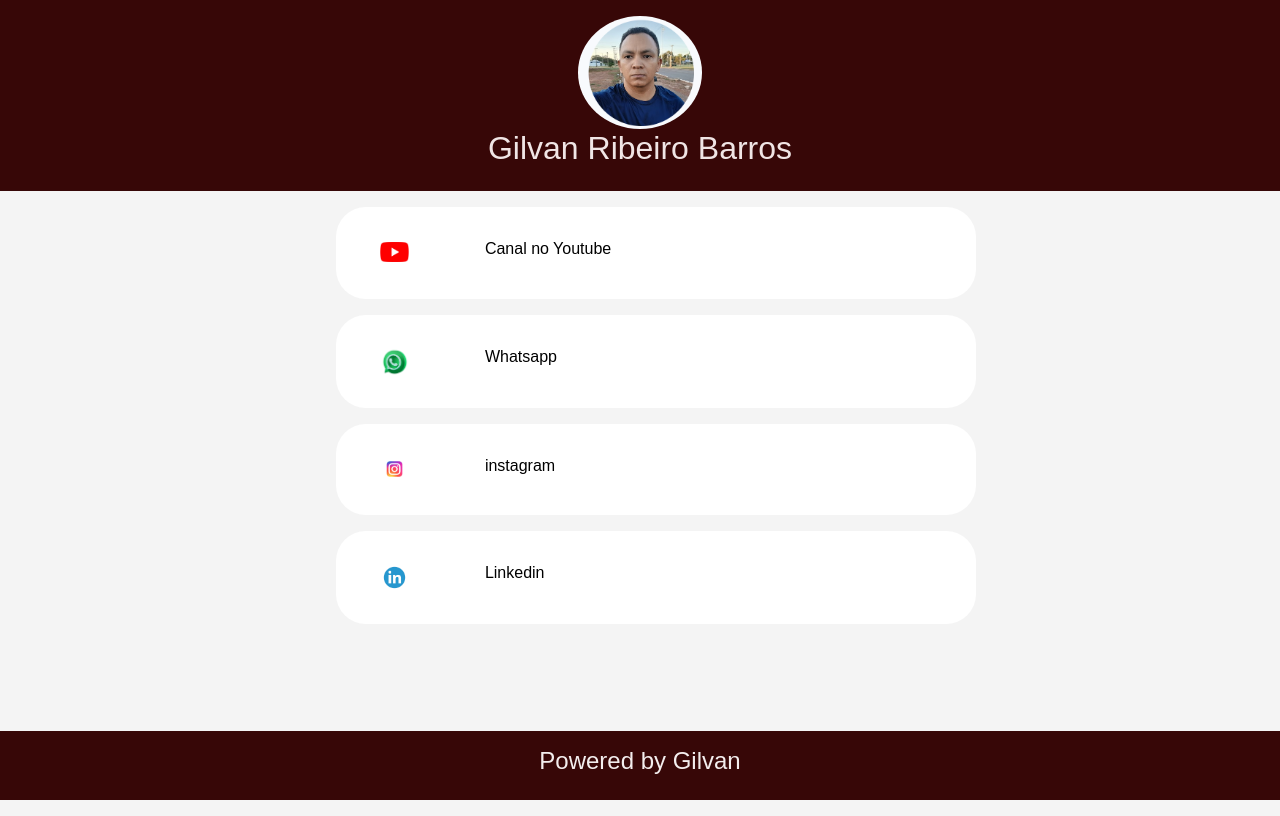
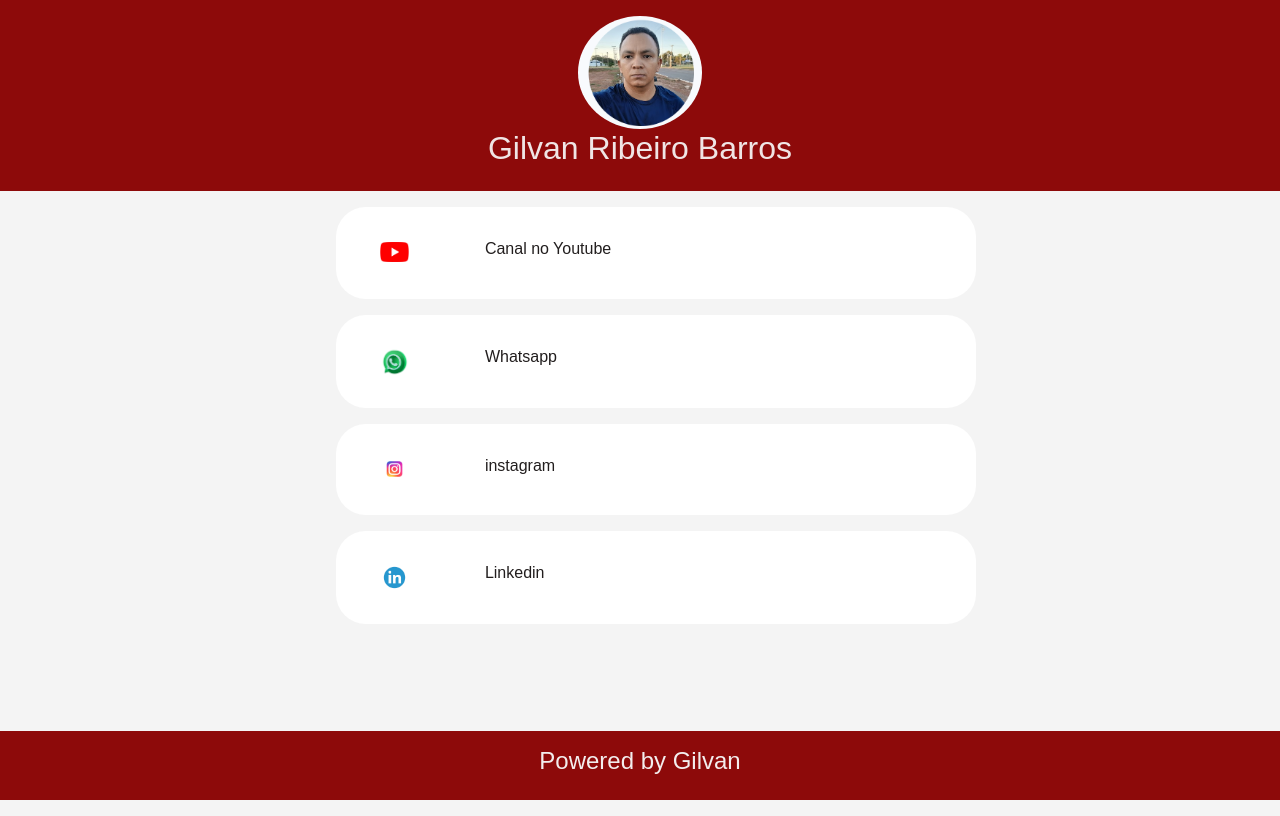
Before and after one commit to gilvanrb/Portifolio_Pessoal, a plain HTML site: page index.html in a window 1280 px wide. Drawn offline with nearby package versions, Linux system fonts and the light colour scheme.

Commit message:
Versão3
Atualização de arquivos

```diff
--- a/css/style.css
+++ b/css/style.css
@@ -9,7 +9,7 @@ body {
 }
 
 header {
-    background-color: #370707;
+    background-color: #8d0a0a;
     color: rgb(240, 229, 229);
     text-align: center;
     padding: 1em;
@@ -21,7 +21,7 @@ header {
 }
 
 footer {
-    background-color: #370707;
+    background-color: #8d0a0a;
     color: #f3eded;
     text-align: center;
     padding: 1em;
@@ -34,13 +34,14 @@ footer {
     border-radius: 30px !important;
     width: 100%;
 }
+
 .conteudo:hover{
-    background-color: rgb(253, 122, 122) !important;
+    background-color: rgb(105, 166, 235) !important;
 }
 
 a {
     text-decoration: none !important;
-    color: black;
+    color: rgb(34, 30, 30);
 }
 
 .principal {
--- a/index.html
+++ b/index.html
@@ -5,6 +5,15 @@
     <meta charset="UTF-8">
     <meta name="viewport" content="width=device-width, initial-scale=1.0">
     <title>Meu Portifólio</title>
+
+    <link rel="icon" type="image/x-icon" href="/img/IInstagram-icon-Logo-2016-present.png">
+
+    <!-- <link rel="icon" type="image/x-icon" href="/w3.png">-->
+
+    <link rel="icon" type="image/x-icon" href="/images/favicon.ico">
+
+   <!-- <link rel="icon" type="image/x-icon" href="/images/favicon.ico">-->
+
     <link rel="stylesheet" href="css/style.css">
 
     <!-- Latest compiled and minified CSS Último CSS compilado y minimizado -->
@@ -36,7 +45,6 @@
                 </div>
 
             </div>
-
 
         </a>
 
```
Also changed, not shown: img/IInstagram-icon.png (added).
